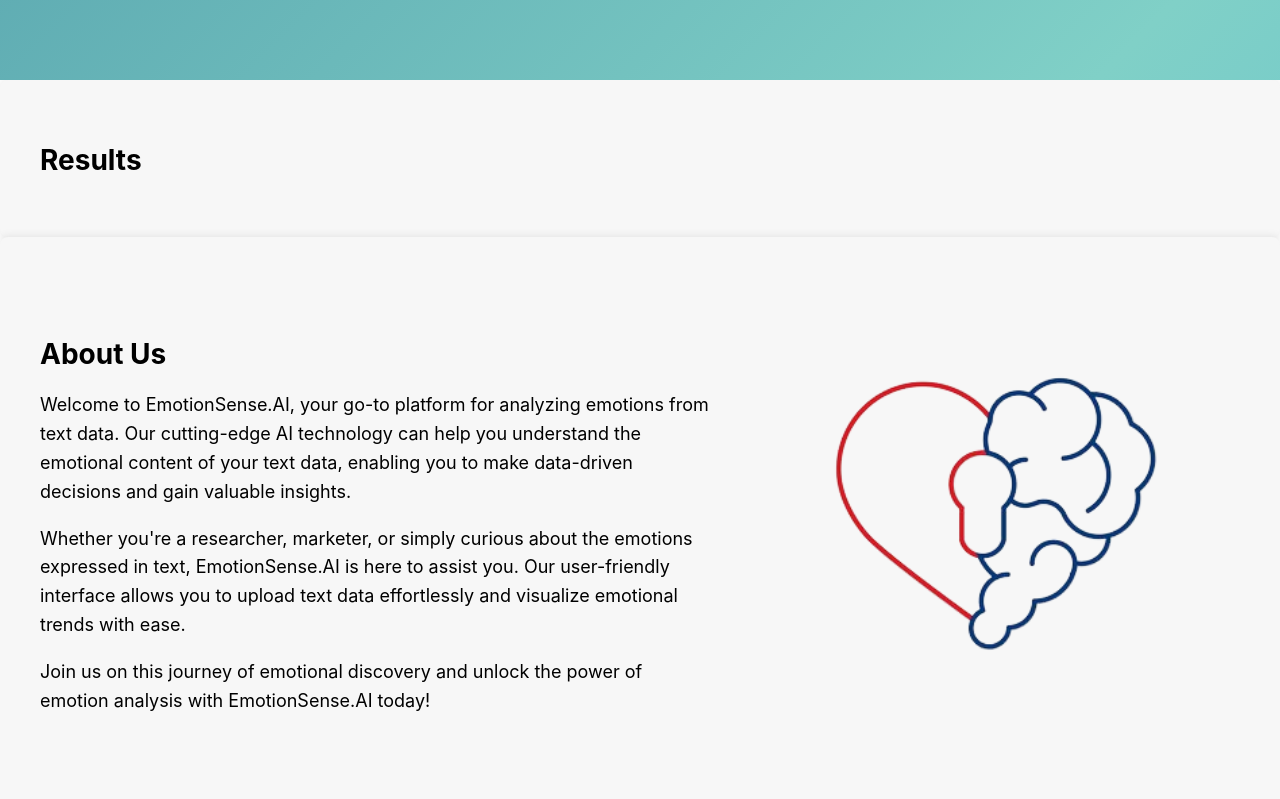
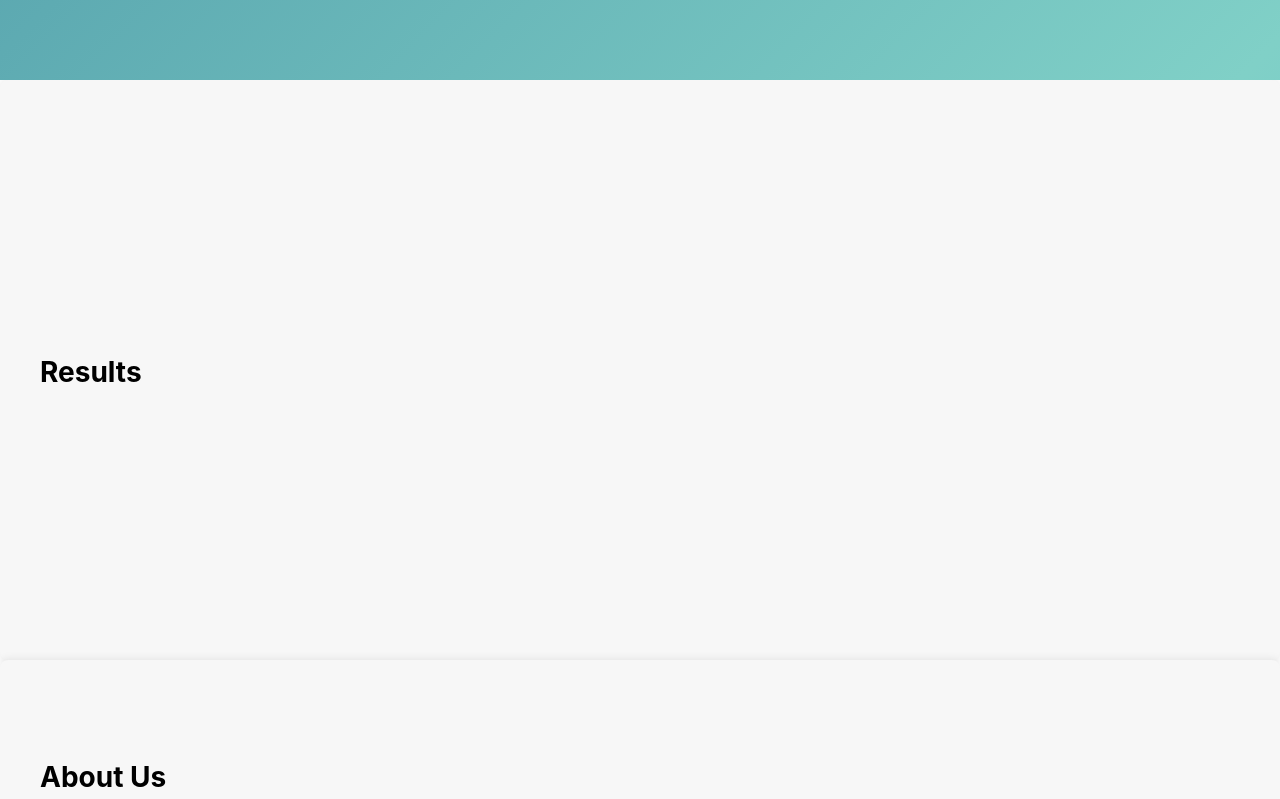
Before and after one commit to hariskhawja/EmotionSense.AI, a React (Create React App) app in the folder emotisense.ai/: page / in a window 1280 px wide. Shown: the part 720-1519 px from the top of the page. Built offline with nearby package versions, Linux system fonts and the light colour scheme; a web font is replaced by a local one.

Commit message:
feat: charts

```diff
--- a/emotisense.ai/src/components/Home.js
+++ b/emotisense.ai/src/components/Home.js
@@ -35,7 +35,7 @@
             console.error('No file selected');
             return;
         }
--
+
         setFile(selectedFile);
 
         const reader = new FileReader();
--- a/emotisense.ai/src/components/Results.css
+++ b/emotisense.ai/src/components/Results.css
@@ -2,3 +2,12 @@
     height: 50%;
     width: 50%;
 }
+
+.text {
+    flex: 1; /* Grow to fill available space */
+}
+
+.chart_div {
+    height: 500px;
+    width: 500px;
+}
--- a/emotisense.ai/src/components/Results.js
+++ b/emotisense.ai/src/components/Results.js
@@ -50,14 +50,10 @@
         <div className="about-section" id='results'>
             <div className="content">
                 <div className="text">
-
                     <h2>Results</h2>
-                     {
-                        data && <LineChart chartData={getData('positivity_score')} title="Positivity vs Time"/>
-                     }
-                     {
-                      data && <LineChart chartData={getData('sadness')} title="Sadness vs Time"/>
-                     }
+                </div>
+                <div className='chart_div'>
+                  {data && <LineChart chartData={getData('positivity_score')} title="Positivity vs Time"/>}
                 </div>
             </div>
         </div>
```
